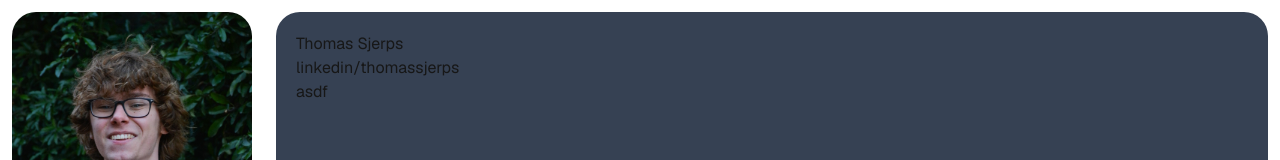
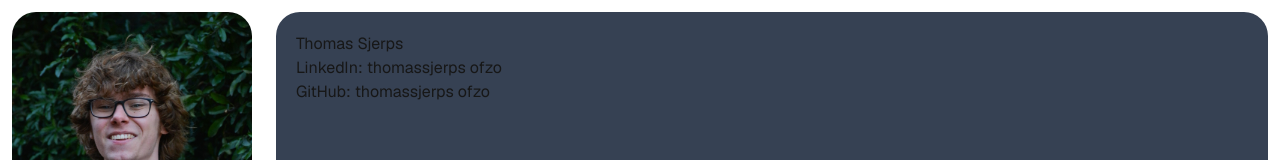
Before and after one commit to sjerpsthomas/website, a Next.js app: page /en/cv in a window 1280 px wide. Shown: the top 160 px of the page. Built offline with nearby package versions, Linux system fonts and the light colour scheme.

Commit message:
Redo i18n into a single dict per component

```diff
--- a/src/app/[locale]/cv/page.tsx
+++ b/src/app/[locale]/cv/page.tsx
@@ -1,11 +1,15 @@
 import {Header} from "@/components/header/Header";
+import {Locale} from "@/i18n/routing";
 
 
-export default function CVPage() {
+export default async function CVPage({ params }: { params: Promise<{ locale: string }> }) {
+  // Get locale
+  const locale = (await params).locale as Locale;
+
   return (
     <>
       {/* Header */}
-      <Header/>
+      <Header locale={locale} />
 
       {/* Content */}
       <main>
--- a/src/app/[locale]/page.tsx
+++ b/src/app/[locale]/page.tsx
@@ -1,11 +1,15 @@
 import {Header} from "@/components/header/Header";
+import {Locale} from "@/i18n/routing";
 
 
-export default function HomePage() {
+export default async function HomePage({ params }: { params: Promise<{ locale: string }> }) {
+  // Get locale
+  const locale = (await params).locale as Locale;
+
   return (
     <>
       {/* Header */}
-      <Header/>
+      <Header locale={locale} />
 
       {/* Content */}
       <main>
--- a/src/app/[locale]/portfolio/page.tsx
+++ b/src/app/[locale]/portfolio/page.tsx
@@ -1,11 +1,15 @@
 import {Header} from "@/components/header/Header";
+import {Locale} from "@/i18n/routing";
 
 
-export default function PortfolioPage() {
+export default async function PortfolioPage({ params }: { params: Promise<{ locale: string }> }) {
+  // Get locale
+  const locale = (await params).locale as Locale;
+
   return (
     <>
       {/* Header */}
-      <Header/>
+      <Header locale={locale} />
 
       {/* Content */}
       <main>
--- a/src/components/header/Header.tsx
+++ b/src/components/header/Header.tsx
@@ -1,22 +1,36 @@
 import {Block, LinkBlock} from "@/components/Block";
 import {LocaleToggle} from "@/components/header/LocaleToggle";
-import {useMessages, useTranslations} from "next-intl";
-import {useTranslationsObject} from "@/i18n/useTranslationsObject";
+import {Locale} from "@/i18n/routing";
+import {getDictKeys} from "@/utils/getDictKeys";
 
-function Socials() {
-  const [linkKeys, links] = useTranslationsObject<string>('header.socials', 'link');
 
-  return (
-    <>
-      {linkKeys.map(it => (
-        <div key={it}>{links[it]}</div>
-      ))}
-    </>
-  );
+const socials = {
+  linkedIn: {
+    name: "LinkedIn",
+    username: 'thomassjerps ofzo',
+    href: "google.com",
+  },
+  gitHub: {
+    name: "GitHub",
+    username: 'thomassjerps ofzo',
+    href: "https://github.com/gitHub",
+  }
 }
 
-export function Header() {
-  const t = useTranslations('header');
+const D = {
+  nl: {
+    name: "Thomas Sjerps",
+    socials: socials,
+  },
+  en: {
+    name: "Thomas Sjerps",
+    socials: socials,
+  },
+};
+
+
+export function Header({locale}: {locale: Locale}) {
+  const dict = D[locale];
 
   return (<>
     {/* Top of header */}
@@ -24,10 +38,22 @@ export function Header() {
       {/* Image */}
       <img className="w-[15rem] m-3 rounded-3xl aspect-square bg-gray-700" src='/thomas.jpg' alt=''/>
 
-      {/* Socials */}
+      {/* Title block */}
       <Block className="flex-1 bg-gray-700">
-        <h1>{t('title')}</h1>
-        <Socials/>
+        {/* Name */}
+        <h1>{dict.name}</h1>
+
+        {/* Socials */}
+        {
+          getDictKeys(dict.socials).map(it =>
+            <p key={it}>
+              {dict.socials[it].name}
+              {': '}
+              <a href={dict.socials[it].href}>{dict.socials[it].username}</a>
+            </p>
+          )
+        }
+
       </Block>
     </header>
 
--- a/src/i18n/request.ts
+++ b/src/i18n/request.ts
@@ -11,6 +11,6 @@ export default getRequestConfig(async ({requestLocale}) => {
 
   return {
     locale,
-    messages: (await import(`../messages/${locale}.json`)).default
+    messages: {}
   };
 });
--- a/src/i18n/routing.ts
+++ b/src/i18n/routing.ts
@@ -1,6 +1,6 @@
 import {defineRouting} from 'next-intl/routing';
 
-const locales = ['en', 'nl'] as const;
+const locales = ['nl', 'en'] as const;
 export type Locale = typeof locales[number];
 
 export const routing = defineRouting({
--- a/src/i18n/useTranslationsObject.ts
+++ /dev/null
@@ -1,24 +0,0 @@
-import {useMessages, useTranslations} from "next-intl";
-
-export function useTranslationsObject<T>(namespace: string, attribute?: string): [string[], Record<string, T>] {
-  // Translation function
-  const t = useTranslations(namespace);
-
-  // Get correct messages object
-  const indices = namespace.split('.');
-  let obj: Record<string, unknown> = useMessages();
-  while (indices.length > 0)
-    obj = obj[indices.shift() as string] as Record<string, unknown>;
-
-  // Get all keys (maybe get nested attribute)
-  const keys = Object.keys(obj).map((key) => {
-    return attribute != undefined ? key + '.' + attribute : key;
-  });
-
-  // Get all translation from its keys
-  const record = Object.fromEntries(
-    keys.map(key => [key, t(key) as T])
-  )
-
-  return [keys, record];
-}
--- a/src/messages/en.json
+++ /dev/null
@@ -1,13 +0,0 @@
-{
-  "header": {
-    "title": "Thomas Sjerps",
-    "socials": {
-      "linkedin": {
-        "link": "linkedin/thomassjerps"
-      },
-      "github": {
-        "link": "asdf"
-      }
-    }
-  }
-}
--- a/src/messages/nl.json
+++ /dev/null
@@ -1,9 +0,0 @@
-{
-  "header": {
-    "title": "Thomas Sjerps",
-    "socials": {
-      "linkedin": "",
-      "github": ""
-    }
-  }
-}
--- /dev/null
+++ b/src/utils/getDictKeys.ts
@@ -0,0 +1,4 @@
+
+export function getDictKeys<T>(obj: T) {
+  return Object.keys(obj as Record<string, unknown>) as Array<keyof T>;
+}
```
